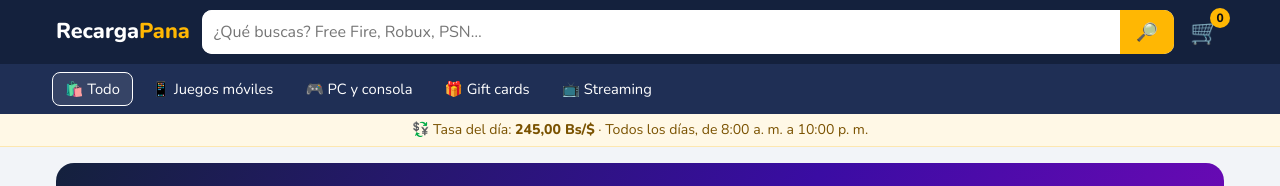
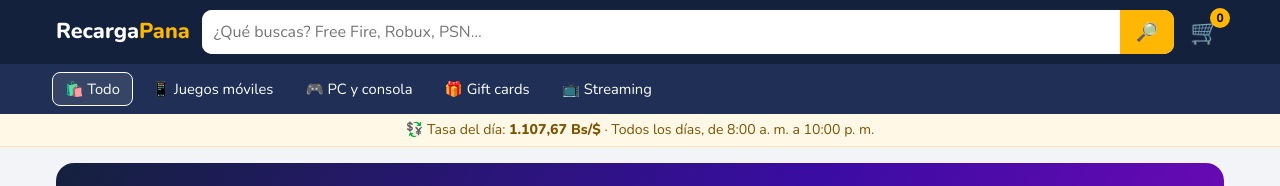
Before and after one commit to ingenieroantoniosira-cmd/recargapana, a plain HTML site: page index.html in a window 1280 px wide. Shown: the top 186 px of the page. Drawn offline with nearby package versions, Linux system fonts and the light colour scheme.

Commit message:
Actualizar tasa a Binance 1107,67 Bs/$

```diff
--- a/index.html
+++ b/index.html
@@ -163,7 +163,7 @@ const TIENDA = {
   nombre: "RecargaPana",
   eslogan: "Recargas y tarjetas de juegos al toque, pagando en bolívares",
   whatsapp: "584120000000",   // ← TU número: 58 + número sin el 0 (0412-1234567 → 584121234567)
-  tasa: 245.00,               // ← Bs por dólar. Actualízala cada día.
+  tasa: 1107.67,              // ← Bs por dólar. Actualízala cada día.
   horario: "Todos los días, de 8:00 a. m. a 10:00 p. m.",
   entrega: "Normalmente entre 5 y 30 minutos después de confirmar tu pago.",
   pagos: ["📱 Pago Móvil", "🏦 Transferencia", "🟡 Binance USDT", "💵 Zelle", "💲 Efectivo $"]
```
